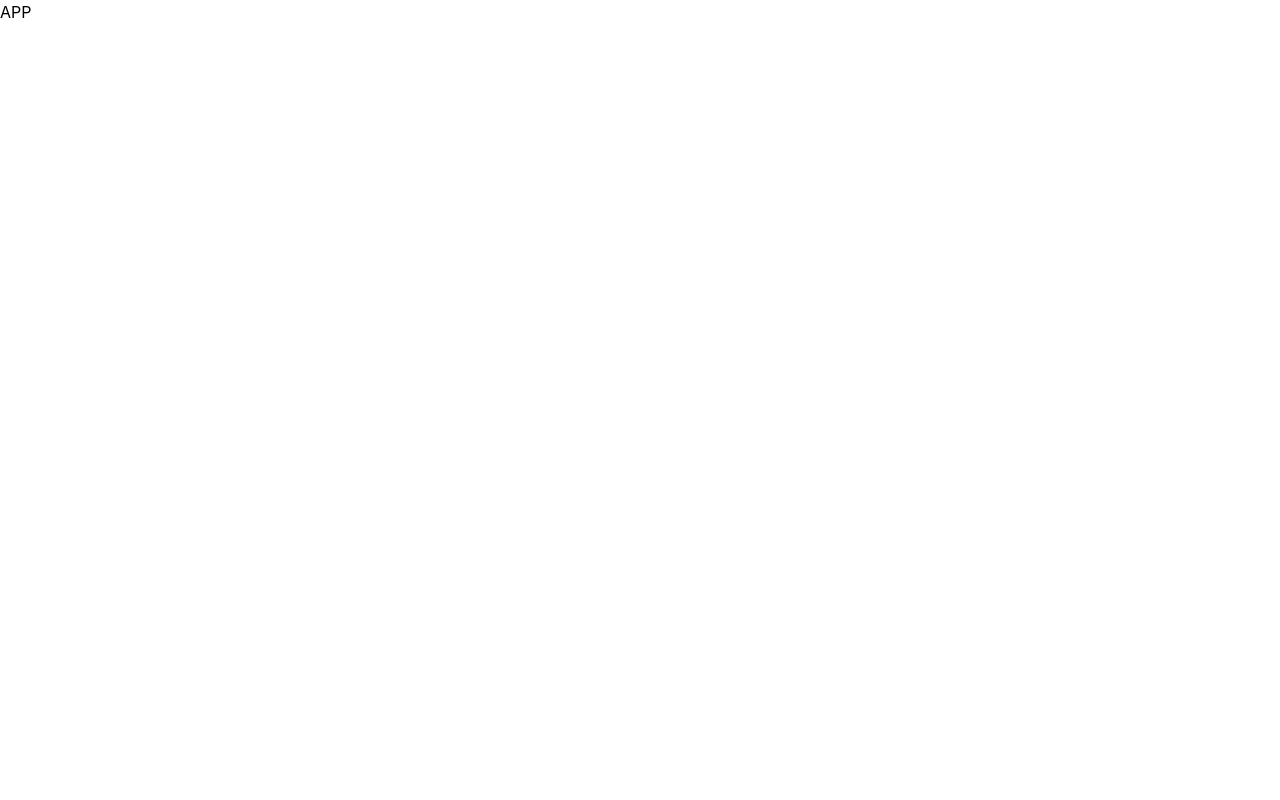
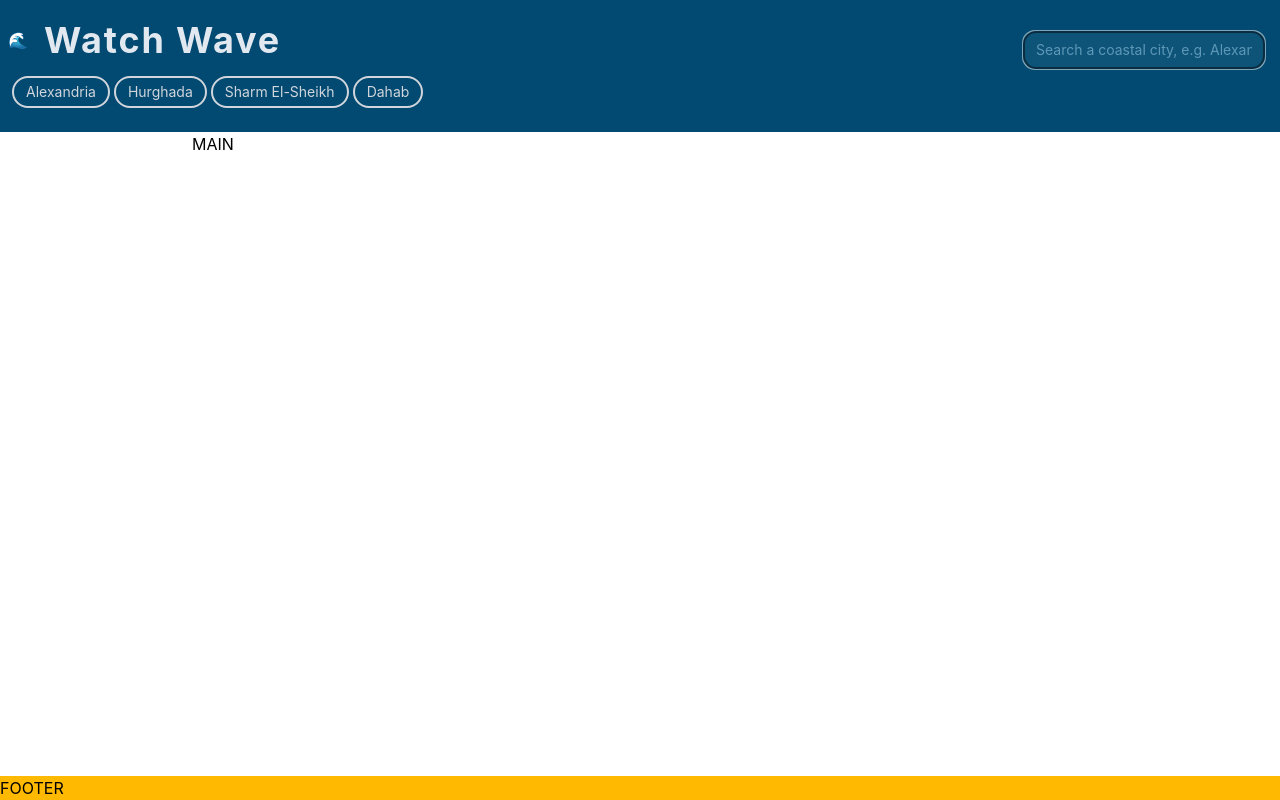
Before and after one commit to maboelmagd26/watch-wave, a React (Vite) app: page / in a window 1280 px wide. Built offline with nearby package versions, Linux system fonts and the light colour scheme.

Commit message:
feat(wave-watch-nav-bar): add navbar for quick cities selections

```diff
--- a/src/App.tsx
+++ b/src/App.tsx
@@ -1,5 +1,15 @@
+import Navbar from "./components/Navbar";
+
 function App() {
-  return <div className="min-h-screen flex flex-col">APP</div>;
+  return (
+    <div className="min-h-screen flex flex-col">
+      <Navbar />
+      <main className="max-w-6xl mx-auto flex flex-col md:flex-row bg-white flex-1 min-w-4xl">
+        MAIN
+      </main>
+      <footer className="bg-amber-400">FOOTER</footer>
+    </div>
+  );
 }
 
 export default App;
--- /dev/null
+++ b/src/api/marineApi.ts
@@ -0,0 +1,31 @@
+import type { Location } from "../types/types";
+export const PRESET_CITIES: Location[] = [
+  {
+    id: "alex",
+    name: "Alexandria",
+    country: "Egypt",
+    latitude: 31.2001,
+    longitude: 29.9187,
+  },
+  {
+    id: "hurghada",
+    name: "Hurghada",
+    country: "Egypt",
+    latitude: 27.2579,
+    longitude: 33.8116,
+  },
+  {
+    id: "sharm",
+    name: "Sharm El-Sheikh",
+    country: "Egypt",
+    latitude: 27.9158,
+    longitude: 34.33,
+  },
+  {
+    id: "dahab",
+    name: "Dahab",
+    country: "Egypt",
+    latitude: 28.5,
+    longitude: 34.5133,
+  },
+];
--- /dev/null
+++ b/src/components/Navbar.tsx
@@ -0,0 +1,46 @@
+import { useEffect, useRef, useState } from "react";
+import { PRESET_CITIES } from "../api/marineApi";
+export default function Navbar() {
+  const [query, setQuery] = useState("");
+  const cityRef = useRef<HTMLInputElement | null>(null);
+  useEffect(() => {
+    cityRef.current?.focus();
+  }, []);
+  return (
+    <header className="bg-sky-900 md:relative text-slate-200 flex flex-col gap-3 py-5 px-2">
+      {/* APP NAME AND LOGO */}
+      <div className="flex gap-4 items-center">
+        <span aria-hidden text-6xl>
+          🌊
+        </span>
+        <h1 className="font-bold text-2xl md:text-4xl tracking-tight md:tracking-wider">
+          Watch Wave
+        </h1>
+      </div>
+      {/* Input to show query Results */}
+      <div className="w-full md:max-w-60 md:absolute top-8 right-4">
+        <input
+          id="search-city"
+          type="text"
+          placeholder="Search a coastal city, e.g. Alexandria"
+          ref={cityRef}
+          className="py-2 px-3 rounded-xl opacity-50 w-full placeholder-sky-200 text-sm focus:ring-sky-300 ring-1 bg-white/10"
+          value={query}
+          onChange={(e) => setQuery(e.target.value)}
+        />
+      </div>
+      {/* NAV of Quick searches */}
+      <nav className="p-1 text-md text-gray-300" aria-label="Quick Locations">
+        <ul className="flex gap-1 items-center">
+          {PRESET_CITIES.map((city) => (
+            <li key={city.id}>
+              <button className="rounded-full px-3 py-1 border-2 text-sm">
+                {city.name}
+              </button>
+            </li>
+          ))}
+        </ul>
+      </nav>
+    </header>
+  );
+}
--- /dev/null
+++ b/src/types/types.ts
@@ -0,0 +1,9 @@
+interface Location {
+  id: number | string;
+  name: string;
+  country?: string;
+  admin1?: string;
+  latitude: number;
+  longitude: number;
+}
+export type { Location };
```
